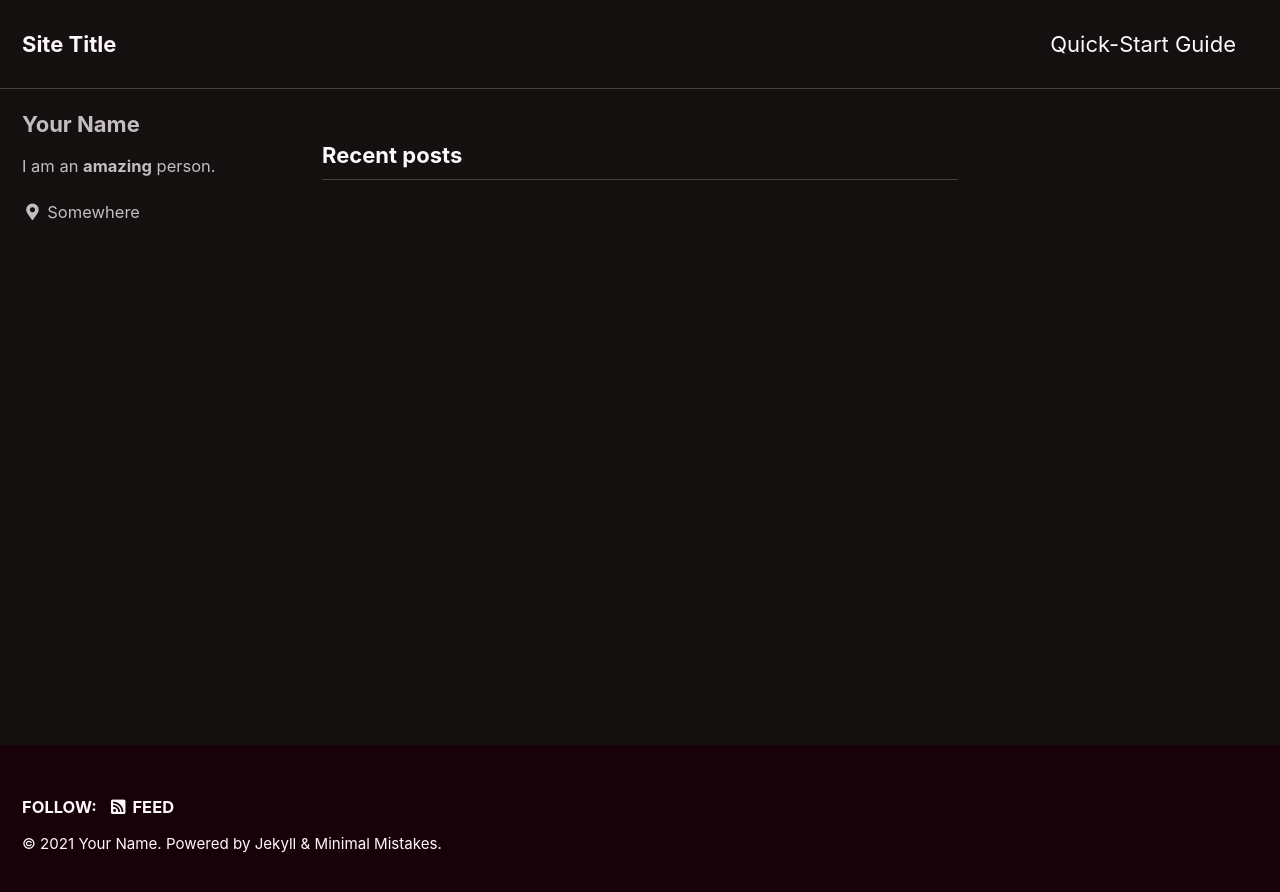
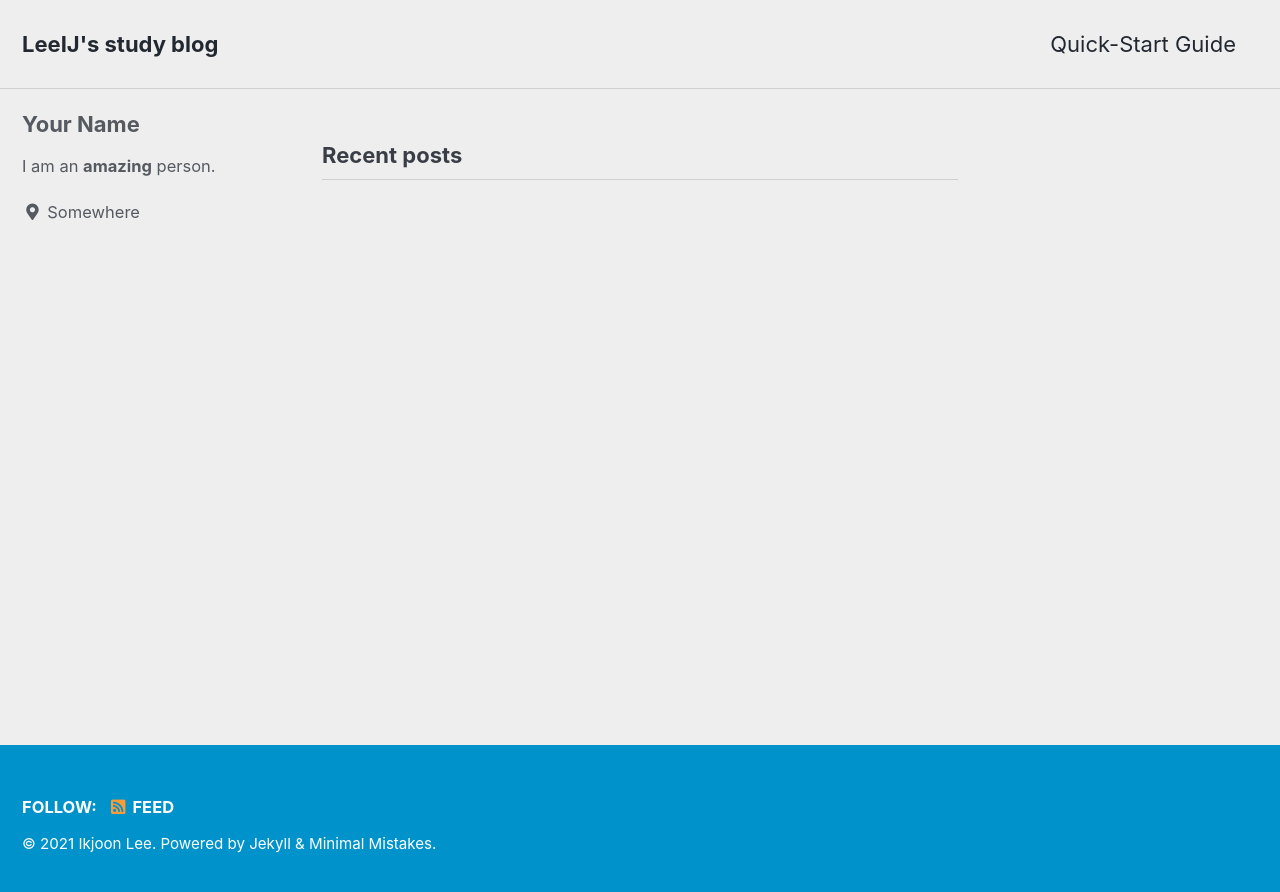
Before and after one commit to IJLee0812/ijlee0812.github.io, a Jekyll site: the page built from index.html, in a window 1280 px wide. Shown: the top 892 px of the page. Built offline with Jekyll 4.4.1, drawn with Linux system fonts in a browser that asks for light colours; cached includes are drawn as plain includes; the list of posts is cut into pages by our own code.

Commit message:
Update _config.yml

```diff
--- a/_config.yml
+++ b/_config.yml
@@ -12,14 +12,14 @@
 
 # theme                  : "minimal-mistakes-jekyll"
 # remote_theme           : "mmistakes/minimal-mistakes"
-minimal_mistakes_skin    : "neon" # "air", "aqua", "contrast", "dark", "dirt", "neon", "mint", "plum", "sunrise"
+minimal_mistakes_skin    : "air" # "air", "aqua", "contrast", "dark", "dirt", "neon", "mint", "plum", "sunrise"
 
 # Site Settings
 locale                   : "en-US"
-title                    : "Site Title"
+title                    : "LeeIJ's study blog"
 title_separator          : "-"
 subtitle                 : # site tagline that appears below site title in masthead
-name                     : "Your Name"
+name                     : "Ikjoon Lee"
 description              : "An amazing website."
 url                      : # the base hostname & protocol for your site e.g. "https://mmistakes.github.io"
 baseurl                  : # the subpath of your site, e.g. "/blog"
```
